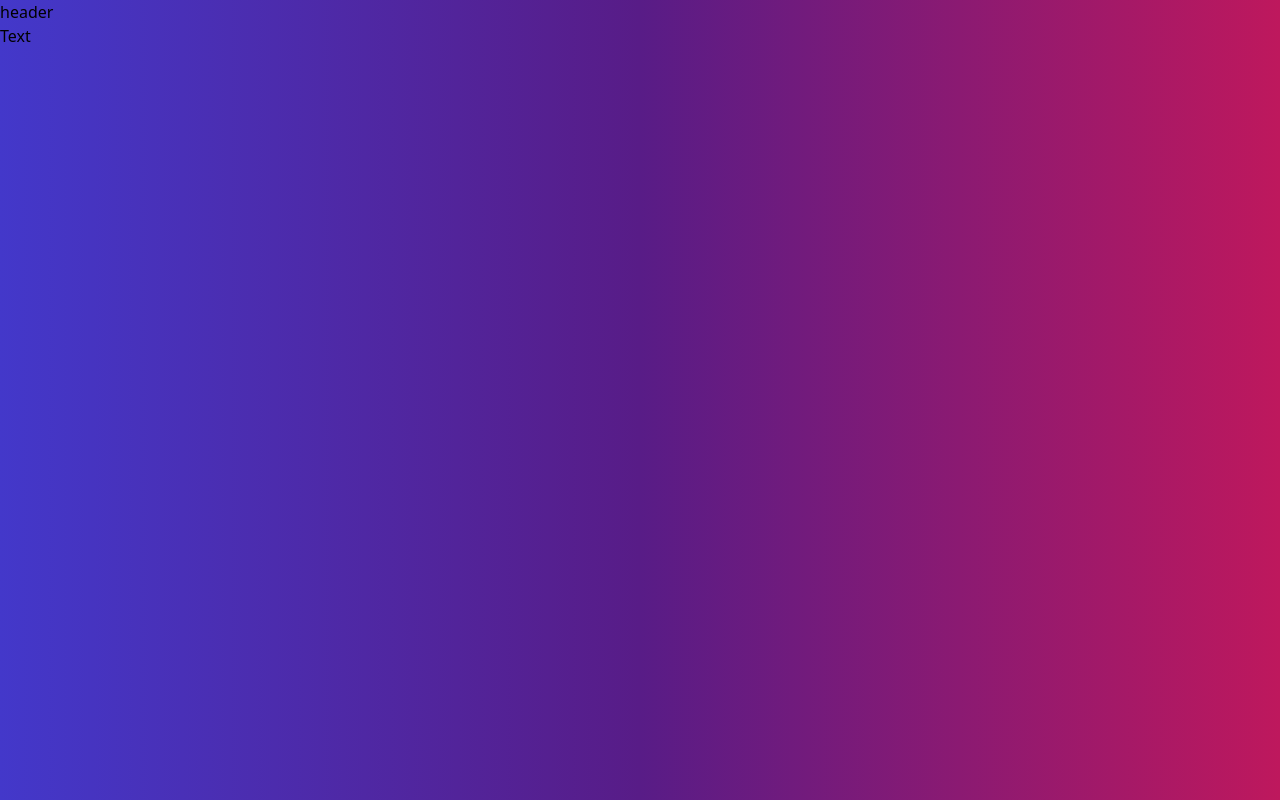
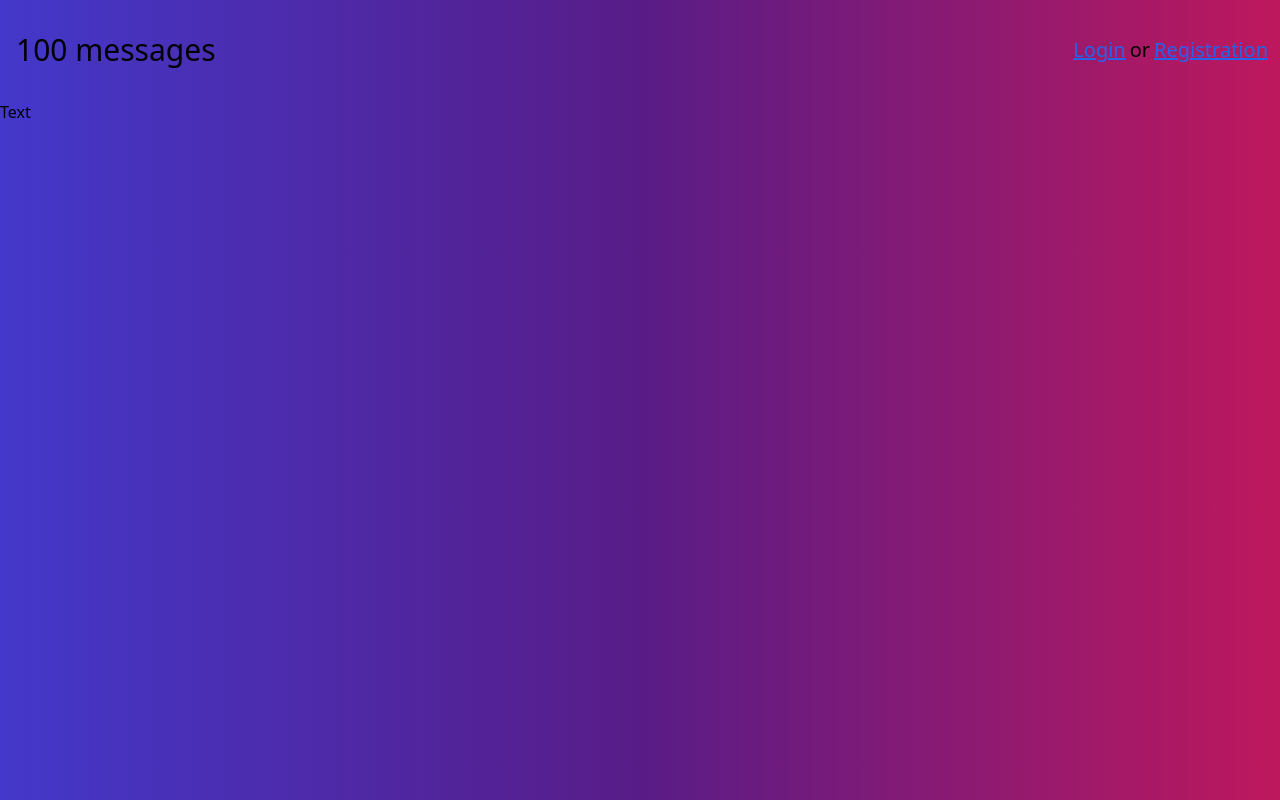
Before and after one commit to AndriiVeremchuk20/live-chat, a Next.js app in the folder client/: page / in a window 1280 px wide. Built offline with nearby package versions, Linux system fonts and the light colour scheme.

Commit message:
add appRoutes file and update Header

```diff
--- a/client/src/components/Header.tsx
+++ b/client/src/components/Header.tsx
@@ -1,5 +1,15 @@
+import routes from "@/config/appRoutes";
+import Link from "next/link";
+
 const Header = () => {
-return <div>header</div>
+return <div className="flex h-[100px] justify-between items-center">
+	<div className="text-3xl mx-4">100 messages</div>
+	<div className="mx-3 text-xl">
+		<Link href={routes.auth.login} className="text-blue-600 underline hover:text-blue-300">Login</Link>
+		<span className="mx-1">or</span>
+		<Link href={routes.auth.registrations} className="text-blue-600 underline hover:text-blue-300">Registration</Link>
+	</div>
+</div>
 }
 
 export default Header;
--- /dev/null
+++ b/client/src/config/appRoutes.ts
@@ -0,0 +1,10 @@
+const routes = {
+	home: "/",
+	auth :{
+		login: "/auth/login",
+		registrations: "/auth/registrations"
+	}
+
+}
+
+export default routes
```
